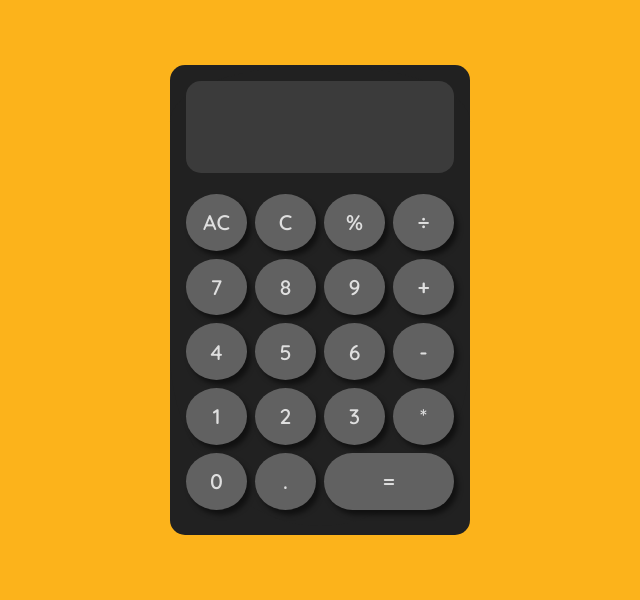
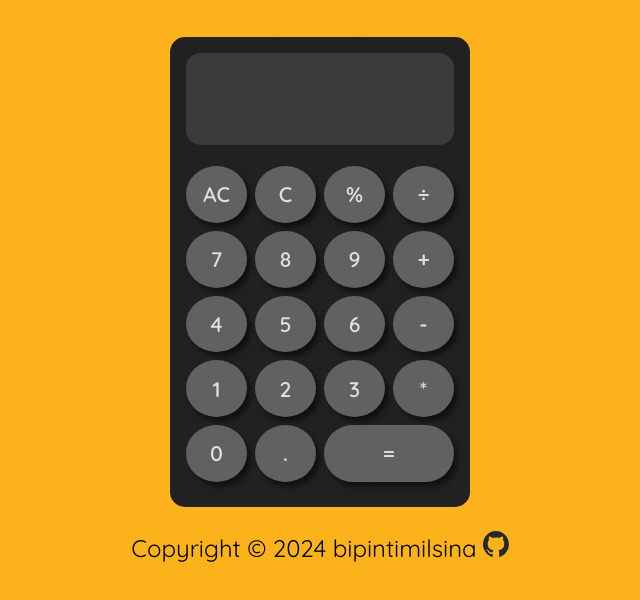
Before and after one commit to bipintimilsina/calculator, a plain HTML site: page index.html in a window 1280 px wide. Shown: the whole page, without its empty margins (320-960 px from the left). Drawn offline with Linux system fonts and the light colour scheme.

Commit message:
completed design ,functionality ,added footer , fixed math going out of div

```diff
--- a/index.html
+++ b/index.html
@@ -44,7 +44,22 @@
 
 
 
-      <footer></footer>
+      <footer>
+
+        <span>Copyright</span>
+        <span>©</span>
+        <span>2024</span>
+        <span>bipintimilsina</span>
+        <span><a href="https://bipintimilsina.github.io/calculator/">
+
+
+<img src="svg.svg" alt="" width="1.5rem" height="1.5rem">
+
+        </a>
+
+        </span>
+
+      </footer>
 
     </div>
 
--- a/script.js
+++ b/script.js
@@ -66,8 +66,14 @@ document.addEventListener("DOMContentLoaded", () => {
     currentValue = "";
   }
   function operate(operator, num1, num2) {
-    if (operator == "+") {
-      let out = add(num1, num2);
+
+num2=num2.toString()
+    if(num2.length<=9){
+
+
+
+      if (operator == "+") {
+        let out = add(num1, num2);
       console.log(out);
       return out;
     } else if (operator == "-") {
@@ -82,6 +88,8 @@ document.addEventListener("DOMContentLoaded", () => {
       let out = divide(num1, num2);
       console.log(out);
       return out;
+
+
     } else if (operator == "%") {
       let out = percent(num1, num2);
       return out;
@@ -91,6 +99,10 @@ document.addEventListener("DOMContentLoaded", () => {
       return out;
     }
   }
+  else{
+    currentValue=Infinity
+  }
+}
 
   function handleNumber(num) {
     if (currentValue.length <= 9) currentValue = currentValue + num;
--- a/styles.css
+++ b/styles.css
@@ -15,6 +15,7 @@ body {
   justify-content: center;
   align-items: center;
   flex-direction: column;
+  gap: 1.5rem;
 }
 
 .container .main {
@@ -115,3 +116,21 @@ button#equal {
   /* width: ; */
   border-radius: 37px;
 }
+
+
+img{
+  width: 1.6rem;
+
+
+  height: 1.6rem;
+  transition: all 0.7s ;
+}
+
+img:hover{
+  transform: rotate(360deg);
+  /* margin-top: 50px; */
+}
+
+footer{
+  font-size: 1.5rem;
+}
```
Also changed, not shown: svg.svg (added).
